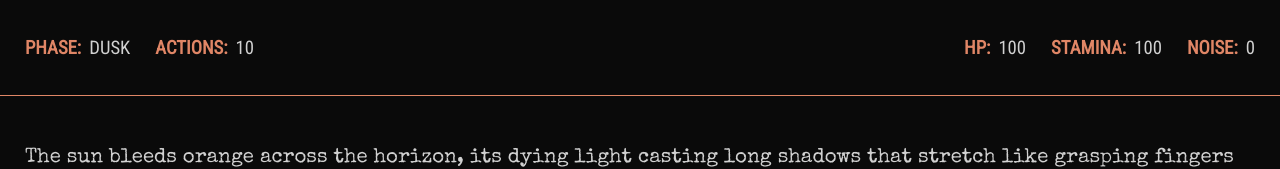
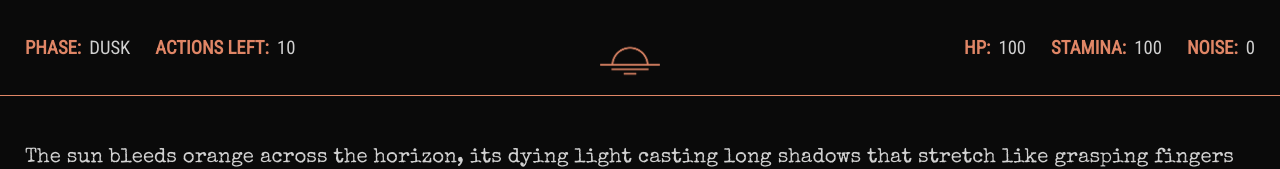
Before and after one commit to frozen4917/What-Comes-At-Night, a Vue app: page / in a window 1280 px wide. Shown: the top 169 px of the page. Built offline with nearby package versions, Linux system fonts and the light colour scheme.

Commit message:
Redesign stats bar to include phase icons

```diff
--- a/src/components/layout/StatsBar.vue
+++ b/src/components/layout/StatsBar.vue
@@ -2,7 +2,6 @@
 import { computed } from 'vue';
 import { useGameStore } from '@/stores/gameStore';
 
-// Get a reactive reference to our game store
 const gameStore = useGameStore();
 
 // This computed property finds the full phase name
@@ -10,14 +9,19 @@ const phaseName = computed(() => {
     if (!gameStore.gameData || !gameStore.gameState.world.currentPhaseId) {
         return 'Loading...';
     }
+    const phaseId = gameStore.gameState.world.currentPhaseId;
+    const phaseData = gameStore.gameData.phases.phases.find(p => p.id === phaseId);
+    return phaseData ? phaseData.name : phaseId;
+});
 
+// NEW: This computed property returns the URL for the phase icon
+const phaseIconUrl = computed(() => {
+    if (!gameStore.gameState.world.currentPhaseId) {
+        return 'none';
+    }
     const phaseId = gameStore.gameState.world.currentPhaseId;
-
-    // Find the phase object in our gameData that matches the current ID
-    const phaseData = gameStore.gameData.phases.phases.find(p => p.id === phaseId);
-
-    // If we found it, return its name. If not, just show the ID as a fallback.
-    return phaseData ? phaseData.name : phaseId;
+    // This will create a path like '/icons/nightfall.png'
+    return `url(/icons/${phaseId}.png)`;
 });
 
 // A computed property to calculate the total number of monsters
@@ -37,15 +41,18 @@ const totalMonsters = computed(() => {
                 <span class="value">{{ phaseName }}</span>
             </div>
             <div v-if="gameStore.gameState.world">
-                <strong>Actions:</strong>
+                <strong>Actions Left:</strong>
                 <span class="value">{{ gameStore.gameState.world.actionsRemaining }}</span>
+            </div>
+            <div v-if="totalMonsters > 0">
+                <strong>Monsters:</strong>
+                <span class_="value">{{ totalMonsters }}</span>
             </div>
         </div>
 
-        <div class="stats-middle">
-            <div v-if="totalMonsters > 0">
-                <strong>Monsters:</strong> {{ totalMonsters }}
-            </div>
+        <div class="stats-center-icon">
+            <div class="phase-icon" :style="{ maskImage: phaseIconUrl, '-webkit-mask-image': phaseIconUrl }"
+                :title="phaseName"></div>
         </div>
 
         <div class="stats-right">
@@ -70,17 +77,35 @@ const totalMonsters = computed(() => {
 </template>
 
 <style scoped>
-/* "scoped" means these styles *only* apply to this component. */
-.stats-middle div {
-    /* This is the monster count */
-    color: var(--accent-color);
-    font-weight: bold;
+/* NEW: Styles for the center icon */
+.stats-center-icon {
+    display: flex;
+    justify-content: center;
+    align-items: center;
+    height: 100%;
 }
 
-/* NEW: We can override the global "value" style for the
-  monster count to remove the margin.
-*/
-.stats-middle strong {
-    margin-right: 0;
+.phase-icon {
+    /* This is the CSS Mask technique */
+    background-color: var(--accent-color);
+    mask-image: var(--icon-url);
+    mask-size: contain;
+    mask-repeat: no-repeat;
+    mask-position: center;
+
+    /* This is for -webkit browsers like Chrome/Safari */
+    -webkit-mask-image: var(--icon-url);
+    -webkit-mask-size: contain;
+    -webkit-mask-repeat: no-repeat;
+    -webkit-mask-position: center;
+
+    /* Set the icon size */
+    height: 80%;
+    /* 80% of the Stats Bar height */
+    width: 60px;
+    /* Fixed width to maintain aspect ratio */
+
+    /* Just to be safe */
+    display: block;
 }
 </style>
```
